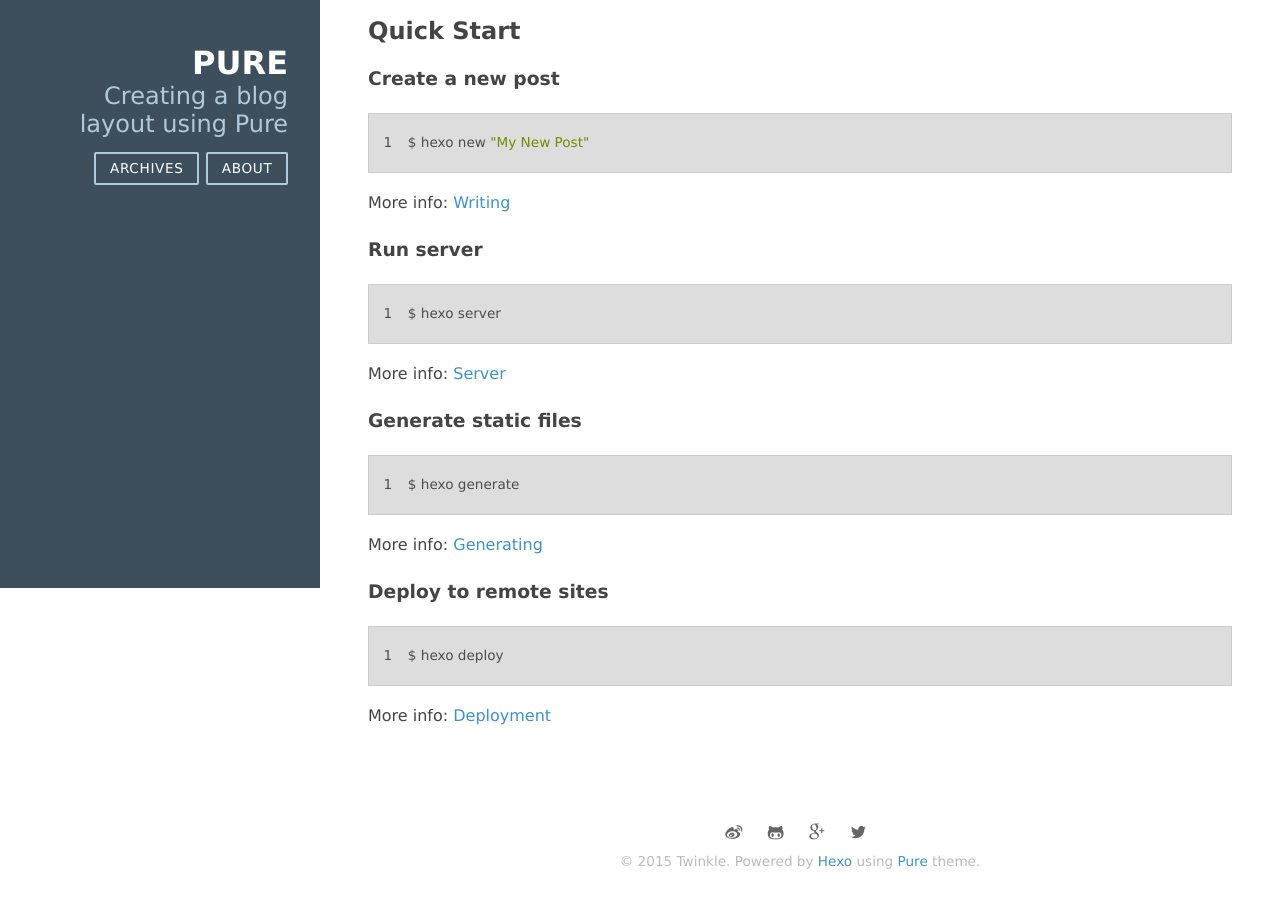
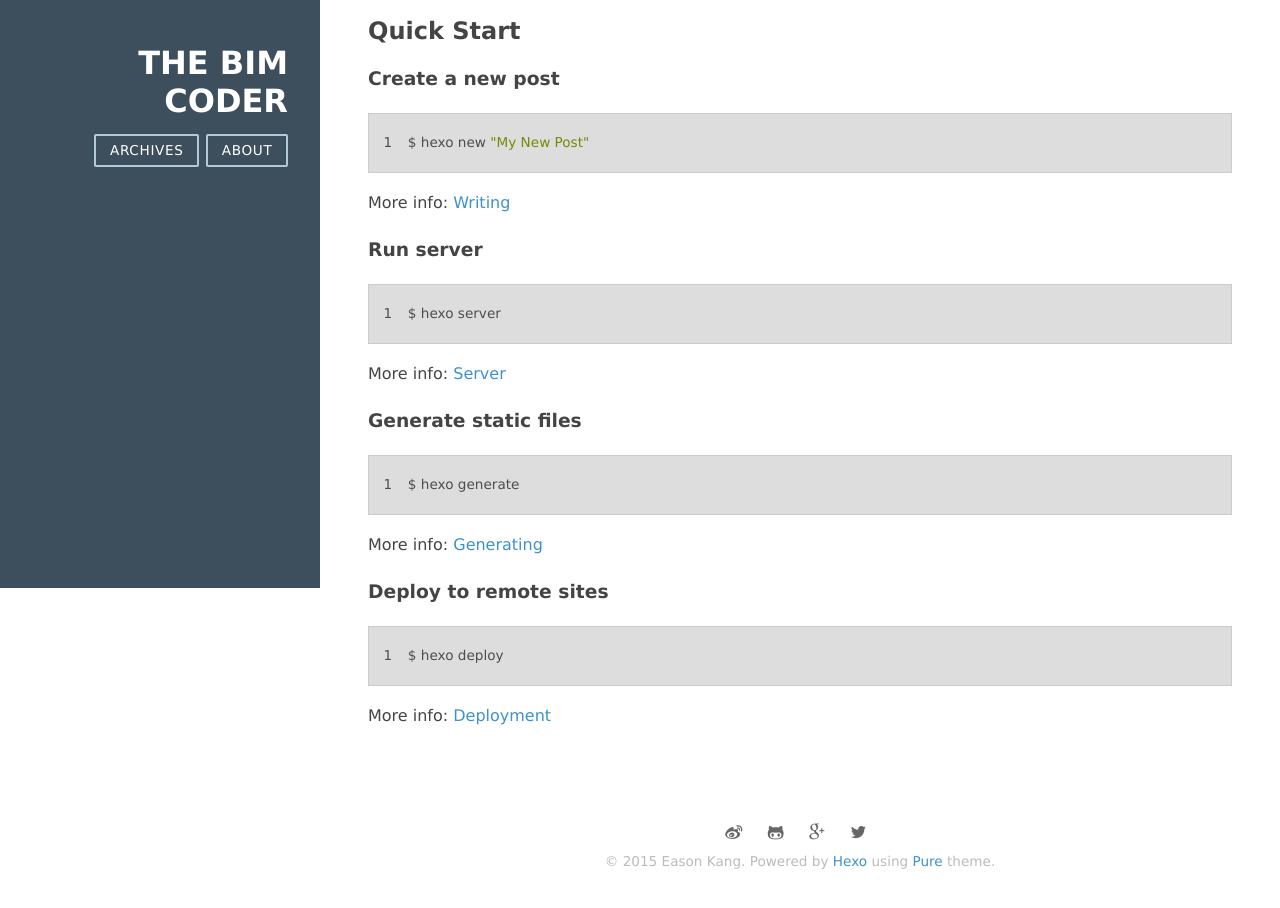
Before and after one commit to yiskang/yiskang.github.io, a plain HTML site: page index.html in a window 1280 px wide. Shown: the part 212-1120 px from the top of the page. Drawn offline with Linux system fonts and the light colour scheme.

Commit message:
Site updated: 2015-04-15 23:38:25

```diff
--- a/index.html
+++ b/index.html
@@ -1,6 +1,6 @@
-<!DOCTYPE html><html><head><meta charset="utf-8"/><meta name="viewport" content="width=device-width, initial-scale=1.0"/><title>Pure</title><link rel="stylesheet" href="/css/pure-min.css" type="text/css">
+<!DOCTYPE html><html><head><meta charset="utf-8"/><meta name="viewport" content="width=device-width, initial-scale=1.0"/><title>The BIM Coder</title><link rel="stylesheet" href="/css/pure-min.css" type="text/css">
 <link rel="stylesheet" href="/css/grids-responsive-min.css" type="text/css">
-<link rel="stylesheet" href="/css/style.css" type="text/css"></head><body><div id="layout" class="pure-g"><div class="sidebar pure-u-1 pure-u-md-1-4"><div class="header"><h1 class="brand-title"><a href="/">Pure</a></h1><h2 class="brand-tagline">Creating a blog layout using Pure</h2><nav class="nav"><ul class="nav-list"><li class="nav-item"><a href="/archives" class="pure-button">archives</a></li><li class="nav-item"><a href="/about" class="pure-button">about</a></li></ul></nav></div></div><div class="content pure-u-1 pure-u-md-3-4"><div class="posts"><div class="post"><div class="post-header"><h2 class="post-title"><a href="/2015/04/11/hello-world/">Hello World</a></h2><p class="post-meta"><span class="post-date"><i class="icon-clock"></i>2015-04-11 19:33</span></p></div><div class="post-content"><p>Welcome to <a href="http://hexo.io/" target="_blank" rel="external">Hexo</a>! This is your very first post. Check <a href="http://hexo.io/docs/" target="_blank" rel="external">documentation</a> for more info. If you get any problems when using Hexo, you can find the answer in <a href="http://hexo.io/docs/troubleshooting.html" target="_blank" rel="external">troubleshooting</a> or you can ask me on <a href="https://github.com/hexojs/hexo/issues" target="_blank" rel="external">GitHub</a>.</p>
+<link rel="stylesheet" href="/css/style.css" type="text/css"></head><body><div id="layout" class="pure-g"><div class="sidebar pure-u-1 pure-u-md-1-4"><div class="header"><h1 class="brand-title"><a href="/">The BIM Coder</a></h1><h2 class="brand-tagline"></h2><nav class="nav"><ul class="nav-list"><li class="nav-item"><a href="/archives" class="pure-button">archives</a></li><li class="nav-item"><a href="/about" class="pure-button">about</a></li></ul></nav></div></div><div class="content pure-u-1 pure-u-md-3-4"><div class="posts"><div class="post"><div class="post-header"><h2 class="post-title"><a href="/2015/04/11/hello-world/">Hello World</a></h2><p class="post-meta"><span class="post-date"><i class="icon-clock"></i>2015-04-11 19:33</span></p></div><div class="post-content"><p>Welcome to <a href="http://hexo.io/" target="_blank" rel="external">Hexo</a>! This is your very first post. Check <a href="http://hexo.io/docs/" target="_blank" rel="external">documentation</a> for more info. If you get any problems when using Hexo, you can find the answer in <a href="http://hexo.io/docs/troubleshooting.html" target="_blank" rel="external">troubleshooting</a> or you can ask me on <a href="https://github.com/hexojs/hexo/issues" target="_blank" rel="external">GitHub</a>.</p>
 <h2 id="Quick_Start">Quick Start</h2><h3 id="Create_a_new_post">Create a new post</h3><figure class="highlight bash"><table><tr><td class="gutter"><pre><span class="line">1</span><br></pre></td><td class="code"><pre><span class="line">$ hexo new <span class="string">"My New Post"</span></span><br></pre></td></tr></table></figure>
 <p>More info: <a href="http://hexo.io/docs/writing.html" target="_blank" rel="external">Writing</a></p>
 <h3 id="Run_server">Run server</h3><figure class="highlight bash"><table><tr><td class="gutter"><pre><span class="line">1</span><br></pre></td><td class="code"><pre><span class="line">$ hexo server</span><br></pre></td></tr></table></figure>
@@ -9,6 +9,6 @@
 <p>More info: <a href="http://hexo.io/docs/generating.html" target="_blank" rel="external">Generating</a></p>
 <h3 id="Deploy_to_remote_sites">Deploy to remote sites</h3><figure class="highlight bash"><table><tr><td class="gutter"><pre><span class="line">1</span><br></pre></td><td class="code"><pre><span class="line">$ hexo deploy</span><br></pre></td></tr></table></figure>
 <p>More info: <a href="http://hexo.io/docs/deployment.html" target="_blank" rel="external">Deployment</a></p>
-</div></div></div><div class="footer"><div class="social-link"><a href="http://weibo.com/" target="_blank"><i class="icon-weibo"></i></a><a href="https://github.com/" target="_blank"><i class="icon-github"></i></a><a href="https://plus.google.com/" target="_blank"><i class="icon-gplus"></i></a><a href="https://twitter.com/" target="_blank"><i class="icon-twitter"></i></a></div><div class="copyright">&copy; 2015 Twinkle.
+</div></div></div><div class="footer"><div class="social-link"><a href="http://weibo.com/" target="_blank"><i class="icon-weibo"></i></a><a href="https://github.com/" target="_blank"><i class="icon-github"></i></a><a href="https://plus.google.com/" target="_blank"><i class="icon-gplus"></i></a><a href="https://twitter.com/" target="_blank"><i class="icon-twitter"></i></a></div><div class="copyright">&copy; 2015 Eason Kang.
 Powered by <a href="http://hexo.io" target="_blank">Hexo</a>
 using <a href="https://github.com/saintwinkle/hexo-theme-pure" target="_blank">Pure</a> theme.</div></div></div><script src="/js/script.js" type="text/javascript"></script></div></body></html>
```
Also changed, not shown: 2015/04/11/hello-world/index.html (+3 -3 lines), archives/2015/04/index.html (+3 -3 lines), archives/2015/index.html (+3 -3 lines), archives/index.html (+3 -3 lines).
